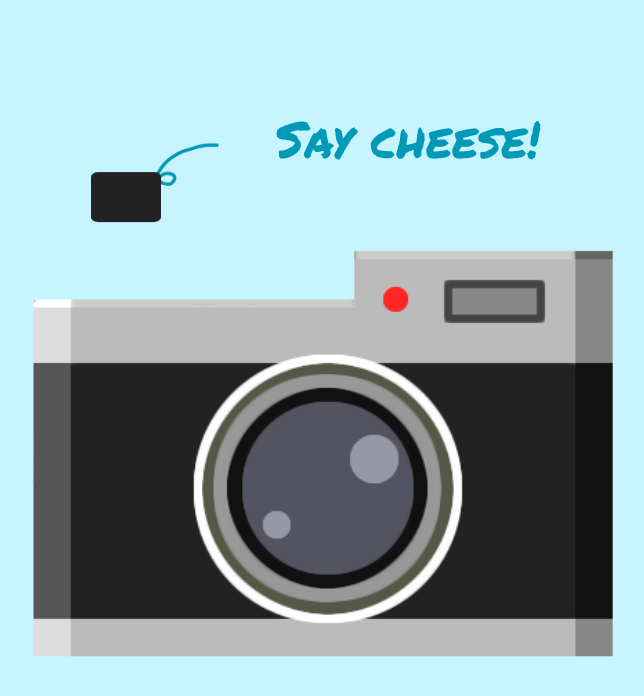
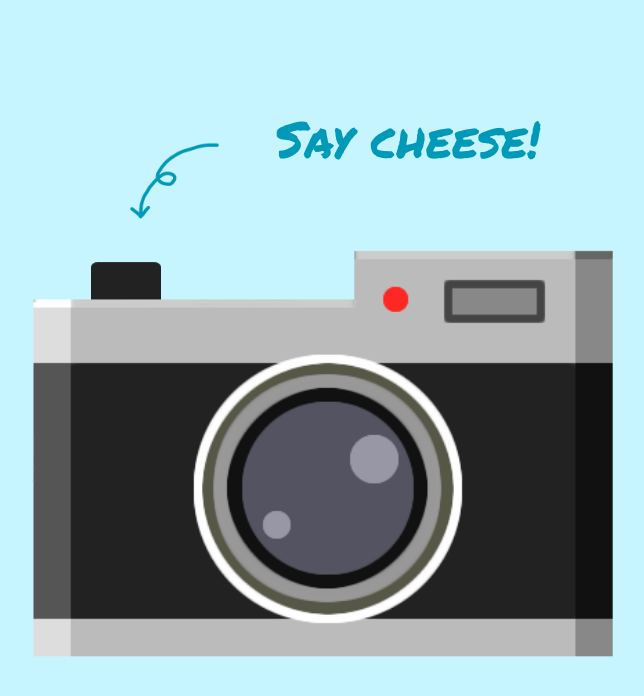
Before and after one commit to annagchang/annagchang.github.io, a plain HTML site: page index.html in a window 1280 px wide. Shown: the whole page, without its empty margins (371-1015 px from the left). Drawn offline with Linux system fonts and the light colour scheme.

Commit message:
version 1

```diff
--- a/assets/css/style.css
+++ b/assets/css/style.css
@@ -34,11 +34,12 @@ html{
 
 .rectangle,#click {
 	position: absolute;
+	z-index: -1;
 	border-radius: 10%;
 	height: 50px;
 	width: 70px;
 	background: #222222;
-	top: 50;
+	top: 140;
 	left: 70;
 	animation: up-down 2s infinite;
 }
```
Also changed, not shown: contact.html (+1 -1 lines), 2 other files.
